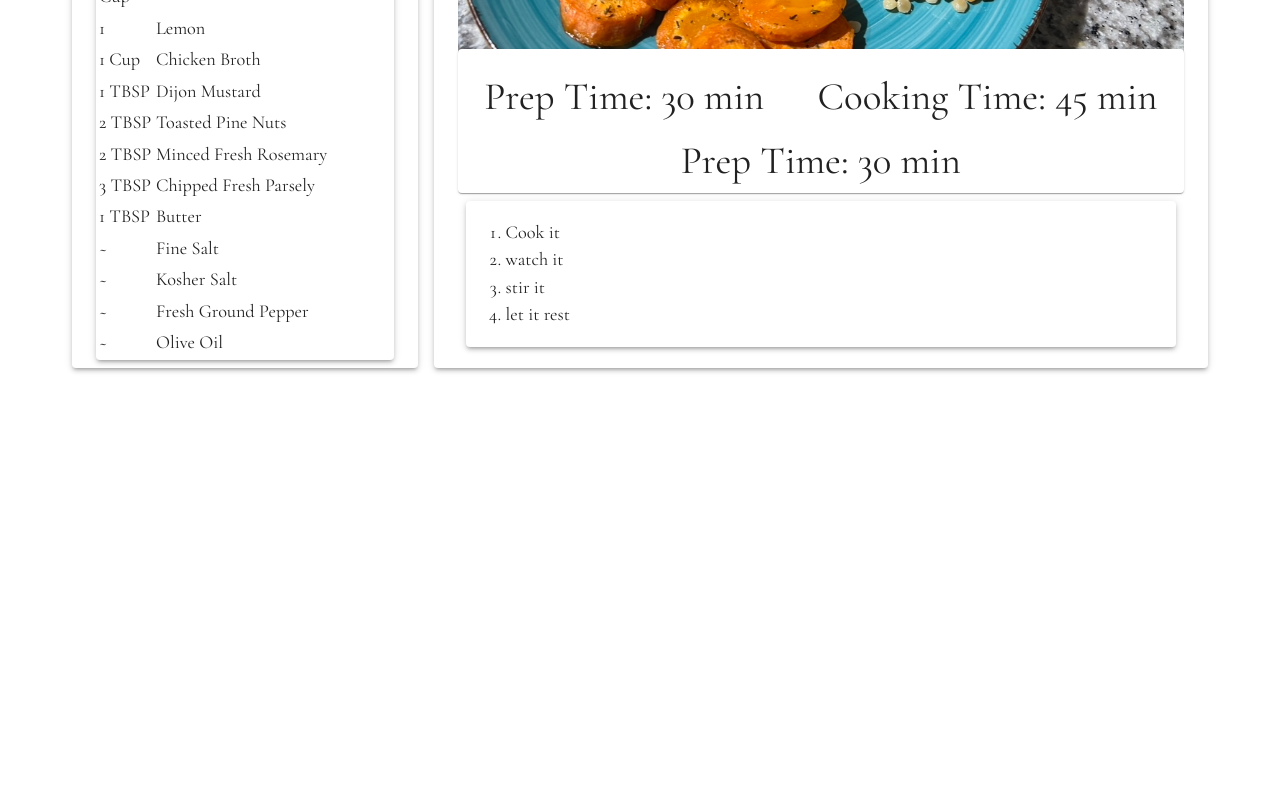
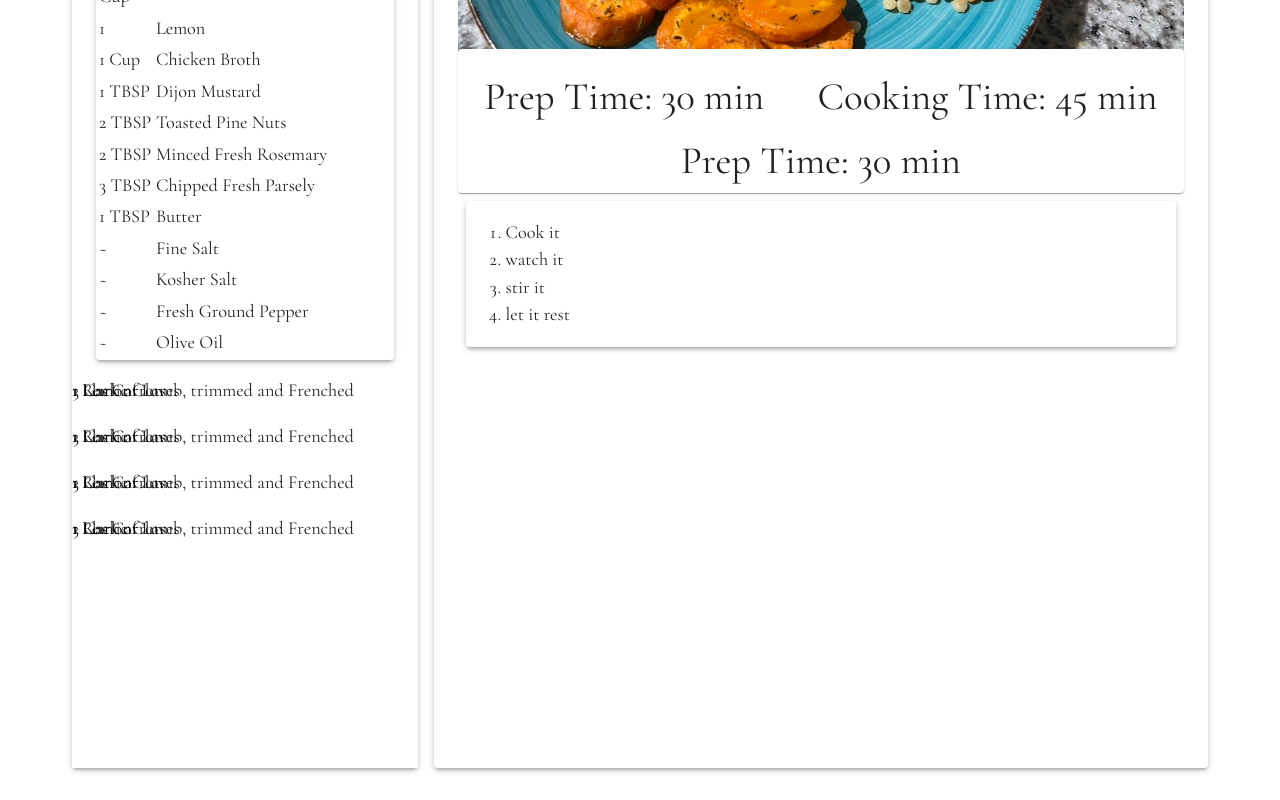
Before and after one commit to superham/Cookbook, a React (Create React App) app: page /recipes/roasted-lamb in a window 1280 px wide. Shown: the part 424-1224 px from the top of the page. Before the commit the page ends 824 px from the top, so only its background shows below. Built offline with nearby package versions, Linux system fonts and the light colour scheme.

Commit message:
add WIP virt list

```diff
--- a/package.json
+++ b/package.json
@@ -21,6 +21,7 @@
     "react-router": "^6.14.2",
     "react-router-dom": "^6.14.2",
     "react-scripts": "5.0.1",
+    "react-window": "^1.8.9",
     "remark-gfm": "^3.0.1",
     "tsconfig-paths-webpack-plugin": "^4.1.0",
     "typescript": "^4.9.5",
@@ -49,5 +50,8 @@
       "last 1 firefox version",
       "last 1 safari version"
     ]
+  },
+  "devDependencies": {
+    "@types/react-window": "^1.8.5"
   }
 }
--- a/src/components/FullPage/FullPage.tsx
+++ b/src/components/FullPage/FullPage.tsx
@@ -11,7 +11,7 @@ import {
 } from "@mui/material";
 import lambPic from "../../foodPics/lamb.jpg";
 import { CardMedia } from "@mui/material";
-import Ingredients from "./Ingredients/Ingredients";
+import { Ingredients, VirtualizedList } from "./Ingredients/Ingredients";
 import { Details } from "@mui/icons-material";
 import { Summary } from "./Summary/Summary";
 import Steps from "./Steps/Steps";
@@ -49,6 +49,7 @@ export default function FullPage() {
           }}
         >
           <Ingredients />
+          <VirtualizedList />
         </Paper>
         <Paper
           elevation={3}
--- a/src/components/FullPage/Ingredients/Ingredients.tsx
+++ b/src/components/FullPage/Ingredients/Ingredients.tsx
@@ -3,13 +3,19 @@ import ReactMarkdown from "react-markdown";
 import remarkGfm from "remark-gfm";
 import { useEffect, useState } from "react";
 import listMD from "../../../content/foods/roastedLamb/list.md";
-import desc from "../../../content/foods/roastedLamb/desc.json";
+import content from "../../../content/foods/roastedLamb/content.json";
+import * as React from "react";
+import ListItem from "@mui/material/ListItem";
+import ListItemButton from "@mui/material/ListItemButton";
+import ListItemText from "@mui/material/ListItemText";
+import { FixedSizeList, ListChildComponentProps } from "react-window";
 
 interface IngProps {
   ing: string;
   amt: string;
   units: string;
 }
+
 function Ing({ ing, amt, units }: IngProps) {
   return (
     <Typography variant="h4" textAlign={"center"}>
@@ -17,8 +23,7 @@ function Ing({ ing, amt, units }: IngProps) {
     </Typography>
   );
 }
-
-export default function Ingredients() {
+export function Ingredients() {
   const [list, setList] = useState("");
 
   // Fetch md obj -> str
@@ -43,7 +48,7 @@ export default function Ingredients() {
         }}
       >
         <Typography variant="h4" textAlign={"center"}>
-          {desc.title}
+          {content.title}
         </Typography>
       </Paper>
       <Paper
@@ -58,3 +63,66 @@ export default function Ingredients() {
     </Container>
   );
 }
+
+// function ConsumeContent() {
+//   console.log(typeof content);
+//   const ing = content.ingredients.list;
+
+//   // //@ts-ignore
+//   // const listItems = ing.map(
+//   //   //@ts-ignore
+//   //   (i) => <ListItem key={i} primary="yes" component="div" disablePadding /> // how to generate many lines now lol{
+//   // );
+
+//   // return <div>{listItems}</div>;
+
+//   for (let i = 0; i < ing.length; i++) {
+//     console.log(ing[i]);
+//     return <ListItem key={i} component="div" disablePadding />; // how to generate many lines now lol
+//   }
+// }
+
+function renderRow(props: ListChildComponentProps) {
+  const { index, style } = props;
+  const ing = content.ingredients.list;
+
+  return (
+    <>
+      {ing.map((text) => (
+        <ListItem
+          style={style}
+          key={`index-${text}`}
+          component="div"
+          disablePadding
+        >
+          <ListItemText primary={text} />
+        </ListItem>
+      ))}
+    </>
+  );
+}
+
+export function VirtualizedList() {
+  const ing = content.ingredients.list;
+
+  return (
+    <Box
+      sx={{
+        width: "100%",
+        height: 400,
+        maxWidth: 360,
+        bgcolor: "background.paper",
+      }}
+    >
+      <FixedSizeList
+        height={400}
+        width={360}
+        itemSize={46}
+        itemCount={ing.length}
+        overscanCount={5}
+      >
+        {renderRow}
+      </FixedSizeList>
+    </Box>
+  );
+}
--- /dev/null
+++ b/src/content/foods/roastedLamb/content.json
@@ -0,0 +1,14 @@
+{
+  "title": "Roasted Rack of Lamb with Carrots and Lemon Quinoa",
+  "prepTime": "15 min",
+  "cookTime": "1hr 15min",
+  "servings": "2 People",
+  "ingredients": {
+    "list": [
+      "1 Rack of Lamb, trimmed and Frenched",
+      "3 Garlic Cloves",
+      "1 Lbs Carrots",
+      "1 Lemon"
+    ]
+  }
+}
--- a/src/content/foods/roastedLamb/desc.json
+++ /dev/null
@@ -1,6 +0,0 @@
-{
-  "title": "Roasted Rack of Lamb with Carrots and Lemon Quinoa",
-  "prepTime": "15 min",
-  "cookTime": "1hr 15min",
-  "servings": "2 People"
-}
```
Also changed, not shown: 1 other file (tests, documents, lock files or other folders).
